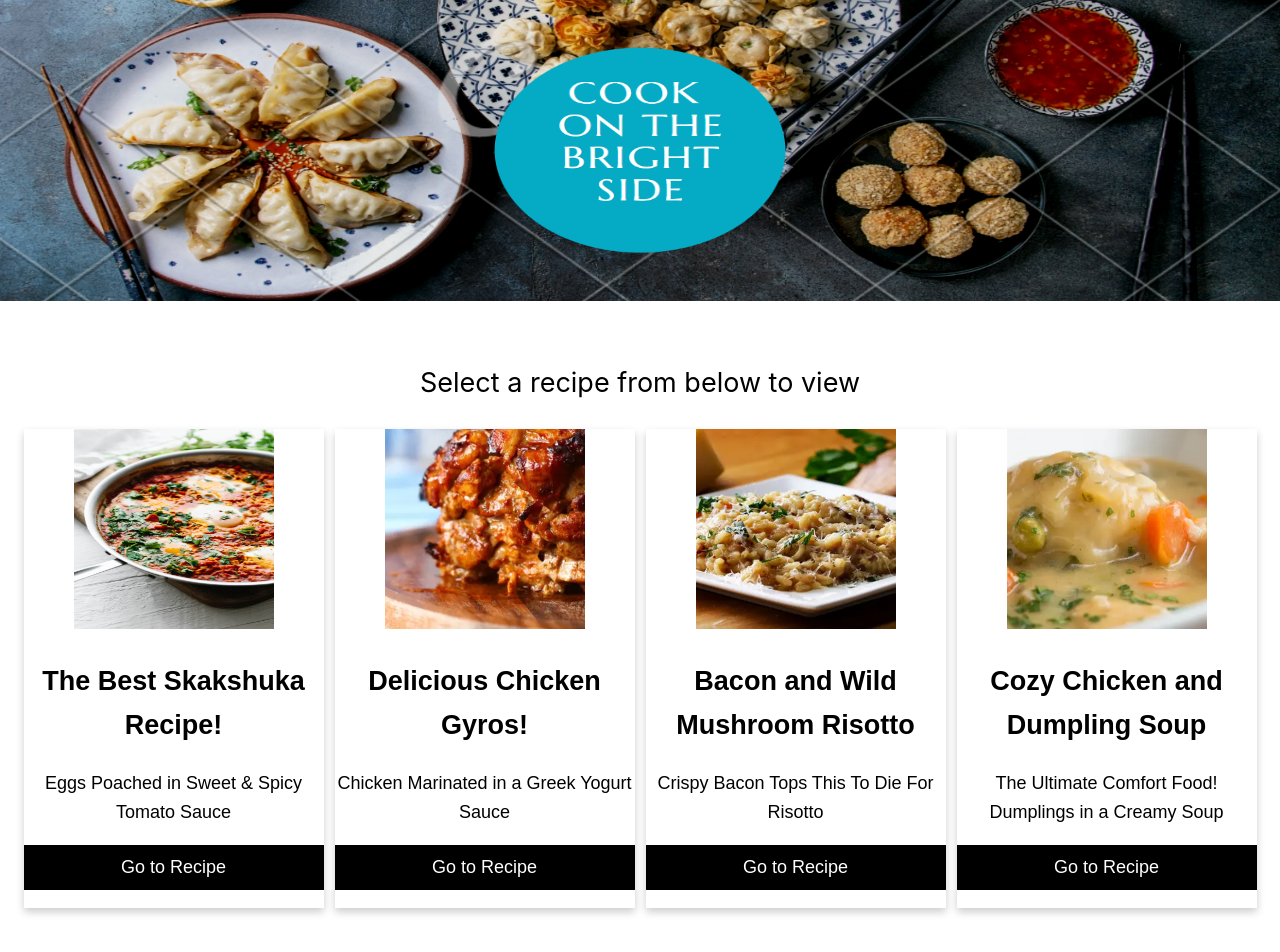
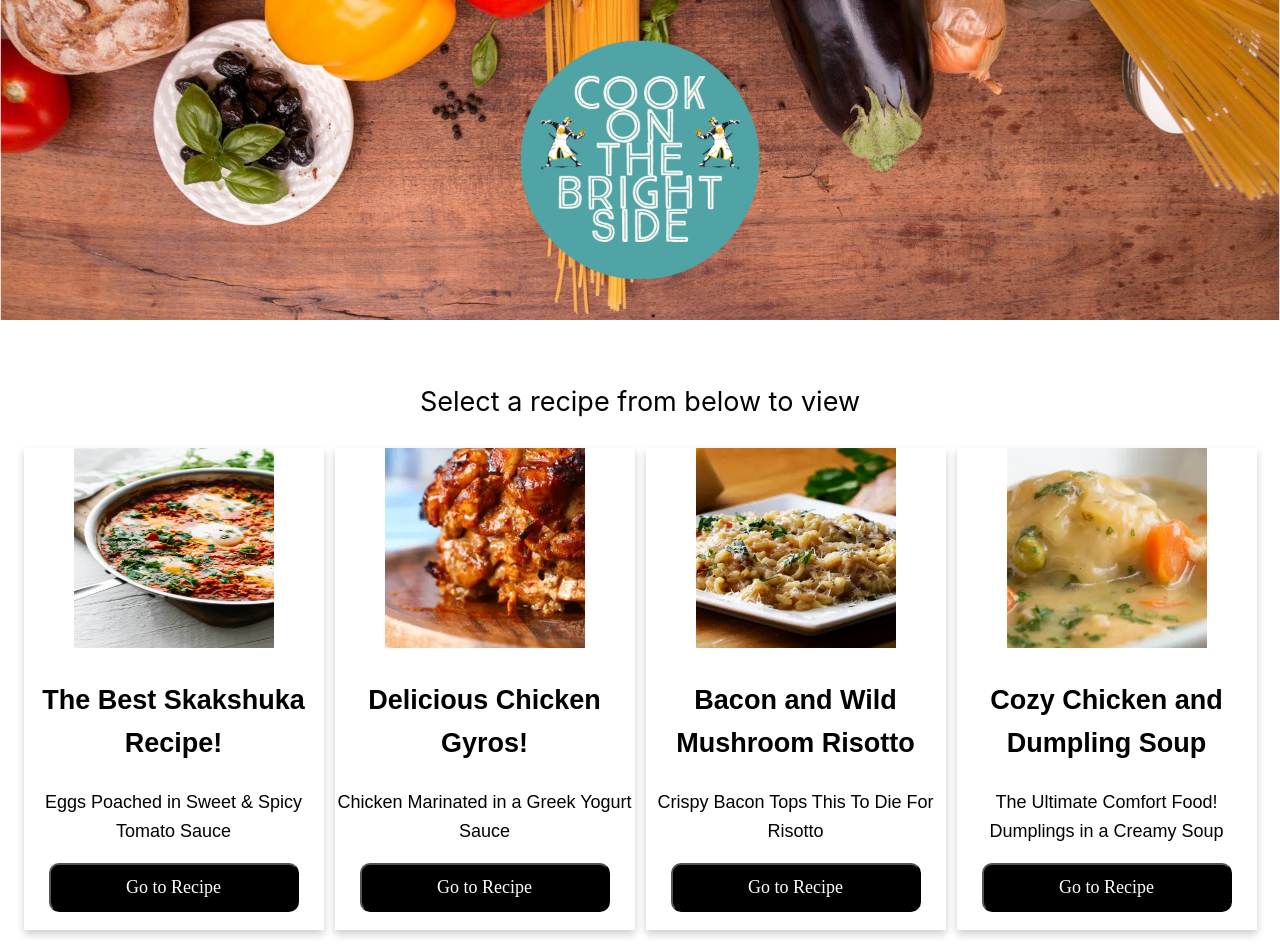
Before and after one commit to krischarbonneau/nextjs-blog, a Next.js app: page / in a window 1280 px wide. Shown: the top 952 px of the page. Built offline with nearby package versions, Linux system fonts and the light colour scheme; a small style sheet from the web is missing.

Commit message:
Added scss, changed banner, styled buttons

```diff
--- a/components/card/card.js
+++ b/components/card/card.js
@@ -1,5 +1,5 @@
 import Image from "next/image";
-import styles from "./card.module.css";
+import styles from "./card.module.scss";
 import Link from "next/link";
 
 const handleClick = (event) => {
--- a/components/card/card.module.css
+++ /dev/null
@@ -1,23 +0,0 @@
-.card {
-    box-shadow: 0 4px 8px 0 rgba(0, 0, 0, 0.2);
-    max-width: 300px;
-    margin: auto;
-    text-align: center;
-    font-family: arial;
-  }
-
-  .card button {
-    border: none;
-    outline: 0;
-    padding: 12px;
-    color: white;
-    background-color: #000;
-    text-align: center;
-    cursor: pointer;
-    width: 100%;
-    font-size: 18px;
-  }
-
-  .card button:hover {
-    opacity: 0.7;
-  }
--- /dev/null
+++ b/components/card/card.module.scss
@@ -0,0 +1,52 @@
+@import "https://pro.fontawesome.com/releases/v5.12.0/css/all.css";
+@import "https://cdn.jsdelivr.net/npm/hack-font@3/build/web/hack.css";
+
+.card {
+  box-shadow: 0 4px 8px 0 rgba(0, 0, 0, 0.2);
+  max-width: 300px;
+  margin: auto;
+  text-align: center;
+  font-family: arial;
+}
+
+.card button {
+  font-family: Hack monospace;
+  background: black;
+  color: white;
+  cursor: pointer;
+  padding: 12px;
+  font-size: 18px;
+  border: 1;
+  transition: all 0.5s;
+  border-radius: 10px;
+  width: auto;
+  position: relative;
+  min-width: 250px;
+
+  &::after {
+    content: "\f2f6";
+    font-family: "Font Awesome 5 Pro";
+    font-weight: 400;
+    position: absolute;
+    left: 80%;
+    top: 54%;
+    right: 0;
+    bottom: 0;
+    opacity: 0;
+    transform: translate(-50%, -50%);
+  }
+
+  &:hover {
+    background: #2b2bff;
+    transition: all 0.5s;
+    border-radius: 10px;
+    box-shadow: 0px 6px 15px #0000ff61;
+    color: #ffffff;
+
+    &::after {
+      opacity: 1;
+      transition: all 0.5s;
+      color: #ffffff;
+    }
+  }
+}
--- a/components/layout.js
+++ b/components/layout.js
@@ -1,6 +1,6 @@
 import Head from "next/head";
 import Image from "next/image";
-import styles from "./layout.module.css";
+import styles from "./layout.module.scss";
 import Link from "next/link";
 
 const name = "Kris Charbonneau";
@@ -24,7 +24,7 @@ export default function Layout({ children, home }) {
             <Image
               priority
               src="/images/banner.png"
-              height={452}
+              height={480}
               width={1920}
               objectFit="fill"
             />
@@ -36,7 +36,7 @@ export default function Layout({ children, home }) {
                 <Image
                   priority
                   src="/images/banner.png"
-                  height={452}
+                  height={480}
                   width={1920}
                   objectFit="fill"
                 />
--- a/package.json
+++ b/package.json
@@ -18,5 +18,10 @@
     "react-dom": "17.0.1",
     "remark": "^13.0.0",
     "remark-html": "^13.0.1"
+  },
+  "devDependencies": {
+    "sass": "^1.32.8",
+    "sass-loader": "^11.0.1",
+    "webpack": "^5.24.3"
   }
 }
```
Also changed, not shown: components/layout.module.scss (renamed from components/layout.module.css), public/images/banner.png, 1 other file (tests, documents, lock files or other folders).
